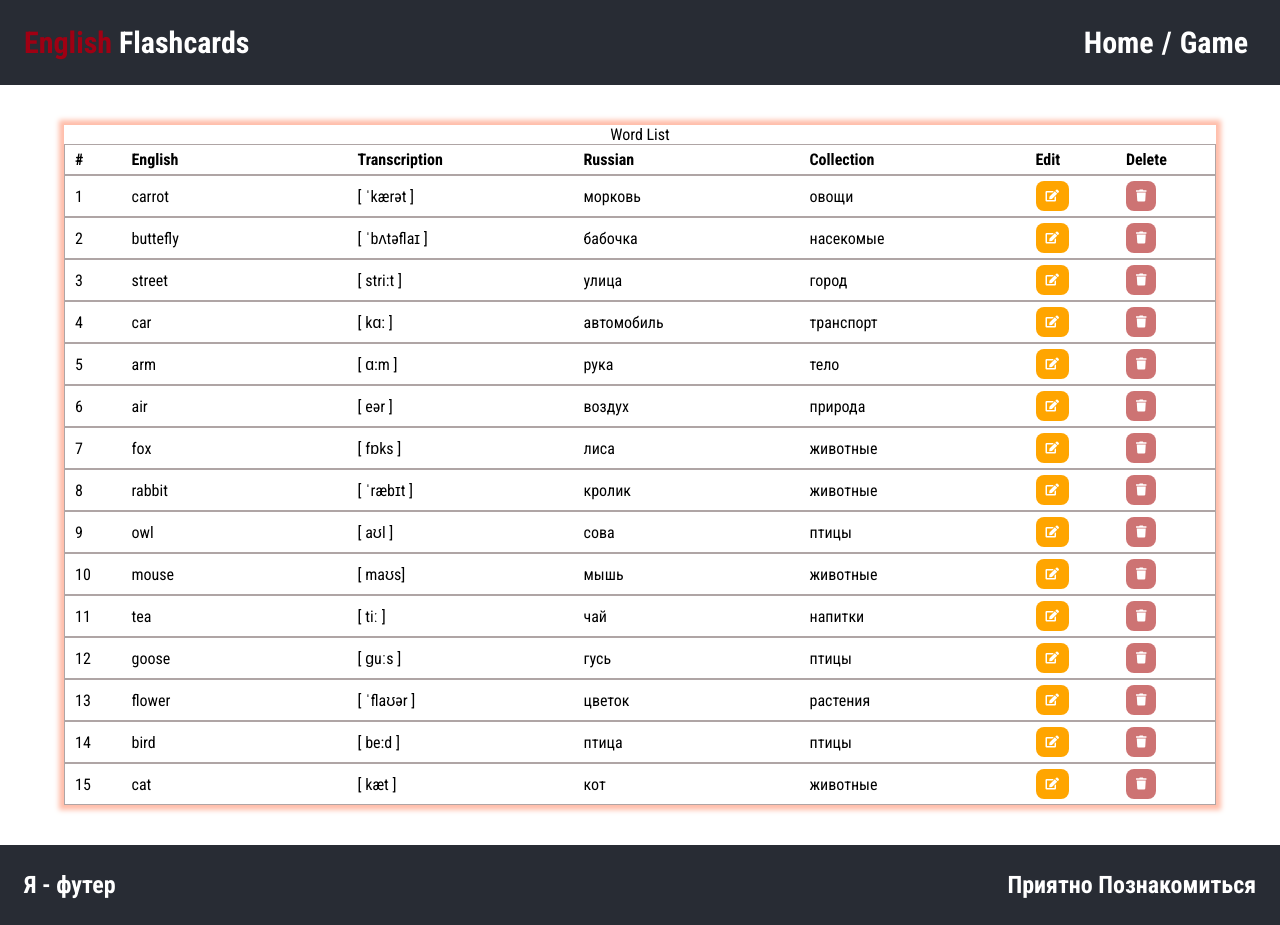
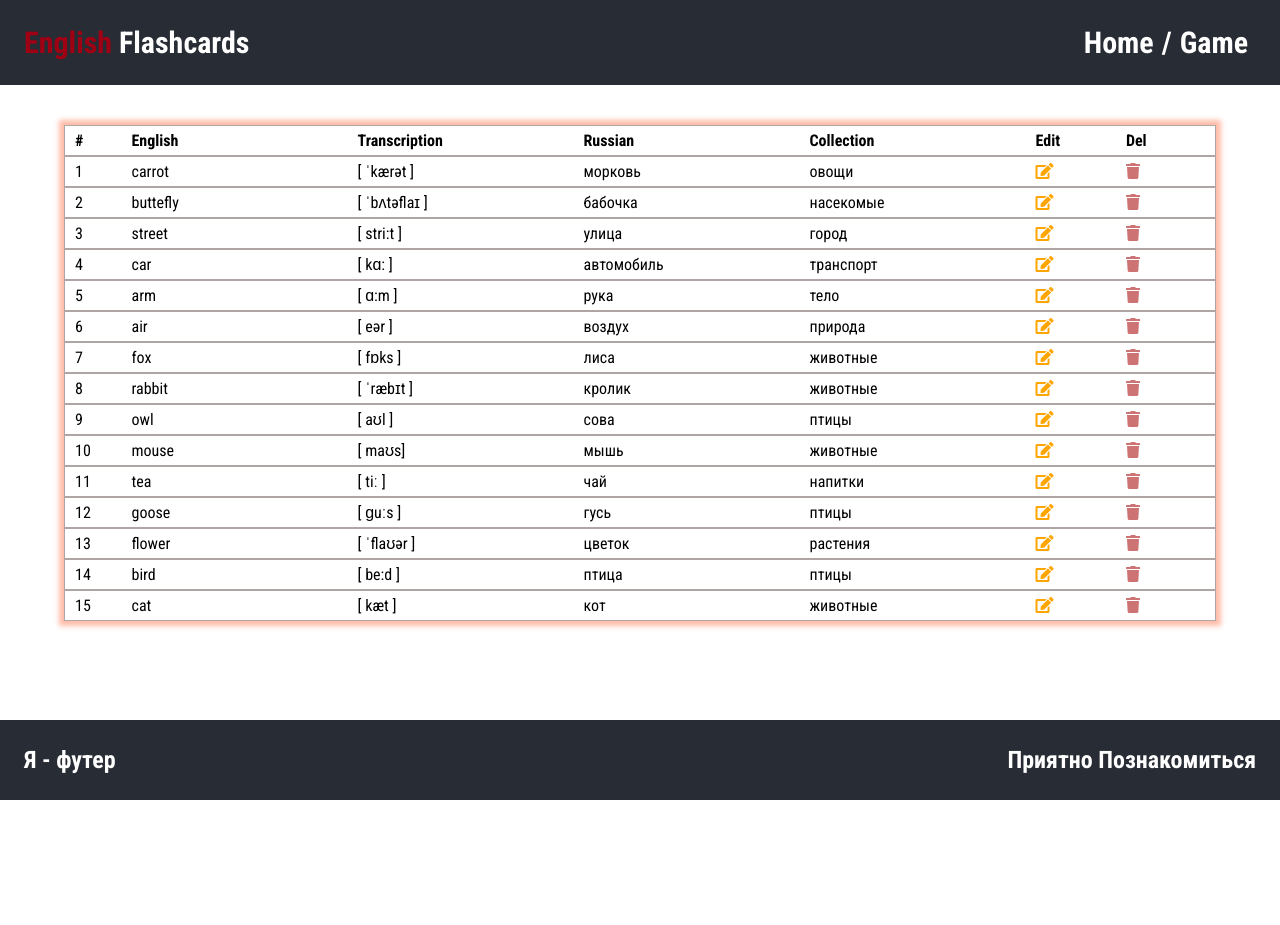
Before and after one commit to AlenaGM/flashcards-app, a React (Create React App) app: page / in a window 1280 px wide. After the commit the page ends 800 px from the top, so only its background shows below. Built offline with nearby package versions, Linux system fonts and the light colour scheme.

Commit message:
scss correction

```diff
--- a/src/components/row/Row.js
+++ b/src/components/row/Row.js
@@ -9,16 +9,12 @@ const Row = (props) => {
         <td>{props.russian}</td>
         <td>{props.tags}</td>
         <td>
-          <button type="button" className="button button__edit">
-            <i className="fas fa-edit"></i>
-          </button>
-          <button className='button hidden'>Save</button>
-          <button className='button hidden'>Cansel</button>
+          <i className="fas fa-edit _edit"></i>
+          <button className='button _hidden'>Save</button>
+          <button className='button _hidden'>Cansel</button>
         </td>
         <td>
-          <button type="button" className="button button__delete">
-            <i className="fas fa-trash"></i>
-          </button>
+          <i className="fas fa-trash _delete"></i>
         </td>
       </>
     )
--- a/src/components/row/row.scss
+++ b/src/components/row/row.scss
@@ -1,40 +1,29 @@
-tr {
+.table {
     display: flex;
-    //flex-direction: row;
-    flex-wrap: wrap;
-    justify-content: space-between;
-    align-items: center;
-    text-align: left;
-    border: 1px solid rgb(175, 165, 165);
-    padding: 5px 10px;
-    }
+    flex-direction: column;
+    width: 90vw;
+    box-shadow: 0px 0px 5px 5px rgb(255, 189, 169);
 
+    &__row {
         td {
             width: 20%;
-}
-
-td:first-of-type {
+            &:first-of-type {
             width: 5%;
                 @media screen and (max-width: 765px){
-        display:none;
+                    display: none;
                     }
             }
-
-td:nth-of-type(5) {
+            &:nth-of-type(5) {
                 @media screen and (max-width: 765px){
-        display:none;
+                    display: none;
                     }
                 }
-
-td:nth-of-type(6) {
+            &:nth-of-type(6) {
             width: 8%;
             }
-
-td:nth-of-type(7) {
+            &:nth-of-type(7) {
             width: 7%;
+            };
         }
-
-.hidden{
-    display: none;
-
     }
+}
--- a/src/components/table/Table.js
+++ b/src/components/table/Table.js
@@ -5,21 +5,20 @@ import words from '../../resources/data/words.json';
 
 const Table = () => {
     return (
-        <div className="app__table">
-            <table className="table">
-                <caption>Word List</caption>
-                <tr>
+        <>
+            <table className="app__table table">
+                <tr className="table__row">
                     <th>#</th>
                     <th>English</th>
                     <th>Transcription</th>
                     <th>Russian</th>
                     <th>Collection</th>
                     <th>Edit</th>
-                    <th>Delete</th>
+                    <th>Del</th>
                 </tr>
             {
                 words.map((word) =>
-                <tr>
+                <tr className="table__row">
                     <Row
                         id={word.id}
                         english={word.english}
@@ -30,7 +29,7 @@ const Table = () => {
                 )
             }
             </table>
-        </div>
+        </>
     )
 }
 
--- a/src/components/table/table.scss
+++ b/src/components/table/table.scss
@@ -1,30 +1,41 @@
 .table {
     display: flex;
     flex-direction: column;
-    width: 90vw;
+    width: 100%;
     box-shadow: 0px 0px 5px 5px rgb(255, 189, 169);
 
-&__row:nth-of-type(3) {
-    background-color: #e0acac9e;
-    transform: scale(1.015,1.2);
+    &__row {
+        display: flex;
+        justify-content: space-between;
+        align-items: center;
+        text-align: left;
+        border: 1px solid rgb(175, 165, 165);
+        padding: 5px 10px;
+        &:first-of-type {
+                @media screen and (max-width: 450px){
+                    display: none;
                     }
             }
 
         th {
             width: 20%;
+            &:first-of-type {
+            width: 5%;
                 @media screen and (max-width: 765px){
-        display:none;
+                    display: none;
                     }
             }
-
-th:first-of-type {
-    width: 5%;
+            &:nth-of-type(5) {
+                @media screen and (max-width: 765px){
+                    display: none;
                     }
-
-th:nth-of-type(6) {
+                }
+            &:nth-of-type(6) {
             width: 8%;
             }
-
-th:nth-of-type(7) {
+            &:nth-of-type(7) {
             width: 7%;
+            };
         }
+    }
+}
--- a/src/styles/button.scss
+++ b/src/styles/button.scss
@@ -19,18 +19,6 @@
         width: 170px;
         margin: 45px auto 0 auto;
     }
-    &__edit{
-        background-color: #ffa500;
-        &:hover {
-            background-color: #efc982;
-        }
-    }
-    &__delete {
-        background-color: #ae1d1d9e;
-        &:hover {
-            background-color: #d64a4a9e;
-        }
-    }
     &:hover {
         transform: translateY(-5px);
     }
--- a/src/styles/style.scss
+++ b/src/styles/style.scss
@@ -58,7 +58,31 @@ input::-webkit-inner-spin-button {
 main {
     margin: 5vh auto;
     position: relative;
-    max-width: 1200px;
     display: flex;
     flex-grow: 1;
 }
+
+._edit, ._delete {
+    cursor: pointer;
+    &:hover {
+        transform: translateY(-5px);
+    }
+}
+
+._edit {
+    color: #ffa500;
+    &:hover {
+        color: #efc982;
+    }
+}
+
+._delete {
+    color: #ae1d1d9e;
+    &:hover {
+        color: #d64a4a9e;
+    }
+}
+
+._hidden{
+    display: none;
+}
```
Lines whose indentation alone changed are shown as unchanged.
